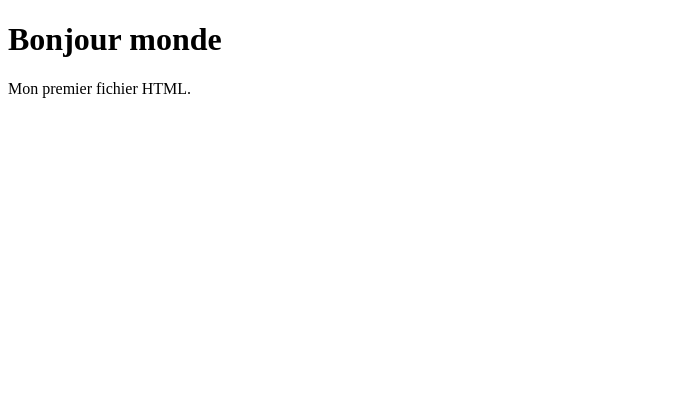
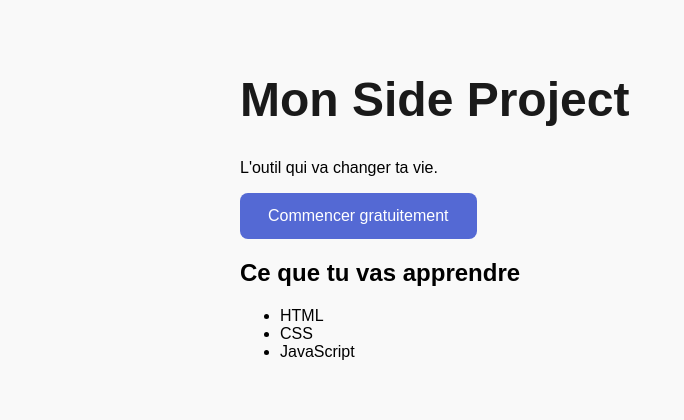
Before and after one commit to louiscmte-ship-it/side-project-code, a website: page index.html in a window 1280 px wide. Shown: the whole page, without its empty margins (0-684 px from the left). Drawn offline with Linux system fonts and the light colour scheme.

Commit message:
Ajout HTML et CSS de base

```diff
--- a/index.html
+++ b/index.html
@@ -3,11 +3,26 @@
 
 <head>
   <title>Mon Side Project</title>
+  <link rel="stylesheet" href="style.css">
 </head>
 
 <body>
-  <h1>Bonjour monde</h1>
-  <p>Mon premier fichier HTML.</p>
+
+  <!-- Le header -->
+  <h1>Mon Side Project</h1>
+  <p>L'outil qui va changer ta vie.</p>
+
+  <!-- Un bouton -->
+  <button>Commencer gratuitement</button>
+
+  <!-- Une liste -->
+  <h2>Ce que tu vas apprendre</h2>
+  <ul>
+    <li>HTML</li>
+    <li>CSS</li>
+    <li>JavaScript</li>
+  </ul>
+
 </body>
 
 </html>
--- a/style.css
+++ b/style.css
@@ -0,0 +1,25 @@
+/* La page entière */
+body {
+    font-family: Arial, sans-serif;
+    max-width: 800px;
+    margin: 0 auto;
+    padding: 40px;
+    background-color: #f9f9f9;
+}
+
+/* Le titre principal */
+h1 {
+    color: #1a1a1a;
+    font-size: 48px;
+}
+
+/* Le bouton */
+button {
+    background-color: #5469d4;
+    color: white;
+    border: none;
+    padding: 14px 28px;
+    border-radius: 8px;
+    font-size: 16px;
+    cursor: pointer;
+}
```
Also changed, not shown: app.js (+9 -0 lines), package.json (added, +21 -0 lines).
